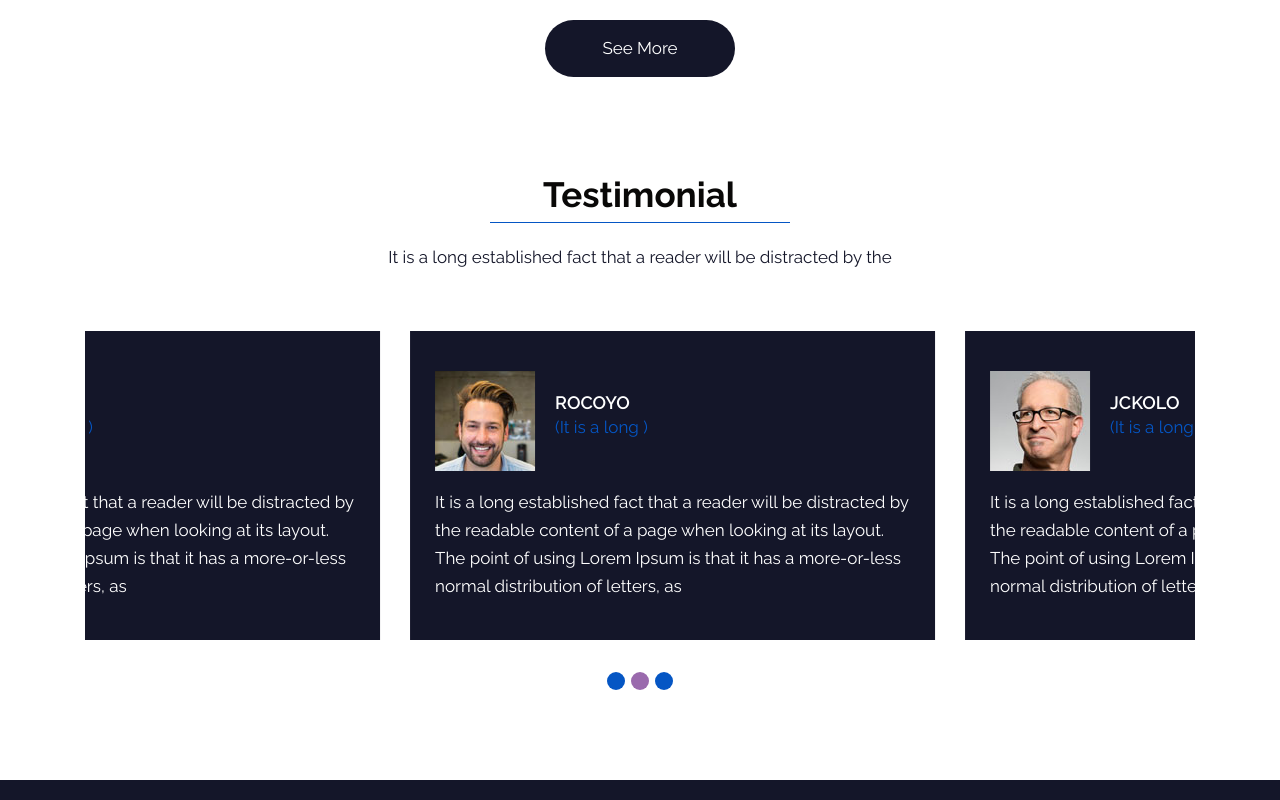
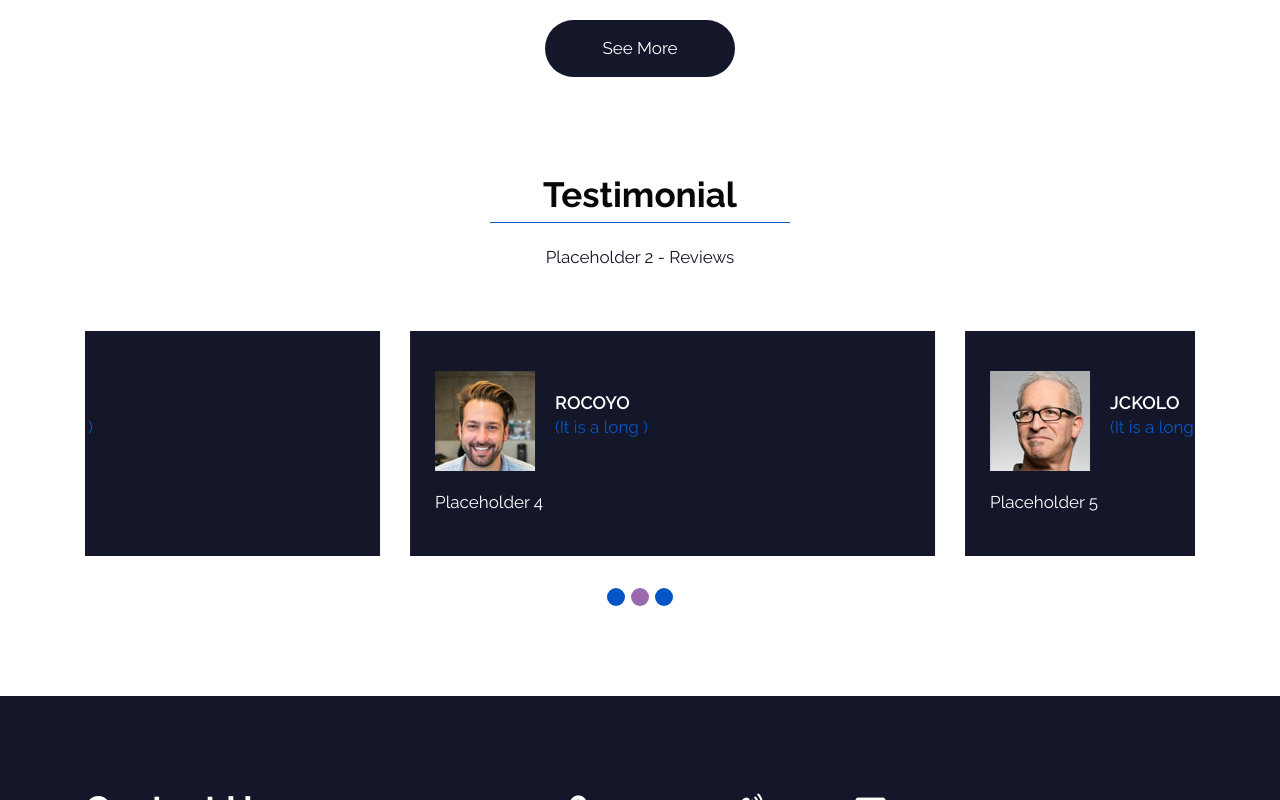
Before and after one commit to Eclipse04/MechanicMe, a plain HTML site: page index.html in a window 1280 px wide. Shown: the part 3176-3976 px from the top of the page. Drawn offline with nearby package versions, Linux system fonts and the light colour scheme.

Commit message:
Update index.html

```diff
--- a/index.html
+++ b/index.html
@@ -184,7 +184,7 @@
                <div class="col-md-12">
                   <div class="titlepage">
                      <h2>What We Do</h2>
-                     <p>It is a long established fact that a reader will be distracted by the </p>
+                     <p>Placeholder 1 - Summary</p>
                   </div>
                </div>
             </div>
@@ -237,7 +237,7 @@
                <div class="col-md-12">
                   <div class="titlepage">
                      <h2>Testimonial</h2>
-                     <p>It is a long established fact that a reader will be distracted by the </p>
+                     <p>Placeholder 2 - Reviews</p>
                   </div>
                </div>
             </div>
@@ -259,7 +259,7 @@
                                           <i><img src="images/tes.jpg" alt="#"/></i>
                                           <h4>JCKOLO</h4>
                                           <span>(It is a long )</span>
-                                          <p>It is a long established fact that a reader will be distracted by the readable content of a page when looking at its layout. The point of using Lorem Ipsum is that it has a more-or-less normal distribution of letters, as </p>
+                                          <p>Placeholder 3</p>
                                        </div>
                                     </div>
                                     <div class="col-md-6 margin_boot">
@@ -267,7 +267,7 @@
                                           <i><img src="images/tes1.jpg" alt="#"/></i>
                                           <h4>ROCOYO</h4>
                                           <span>(It is a long )</span>
-                                          <p>It is a long established fact that a reader will be distracted by the readable content of a page when looking at its layout. The point of using Lorem Ipsum is that it has a more-or-less normal distribution of letters, as </p>
+                                          <p>Placeholder 4</p>
                                        </div>
                                     </div>
                                  </div>
@@ -283,7 +283,7 @@
                                           <i><img src="images/tes.jpg" alt="#"/></i>
                                           <h4>JCKOLO</h4>
                                           <span>(It is a long )</span>
-                                          <p>It is a long established fact that a reader will be distracted by the readable content of a page when looking at its layout. The point of using Lorem Ipsum is that it has a more-or-less normal distribution of letters, as </p>
+                                          <p>Placeholder 5</p>
                                        </div>
                                     </div>
                                     <div class="col-md-6 margin_boot">
@@ -291,7 +291,7 @@
                                           <i><img src="images/tes1.jpg" alt="#"/></i>
                                           <h4>ROCOYO</h4>
                                           <span>(It is a long )</span>
-                                          <p>It is a long established fact that a reader will be distracted by the readable content of a page when looking at its layout. The point of using Lorem Ipsum is that it has a more-or-less normal distribution of letters, as </p>
+                                          <p>Placeholder 6</p>
                                        </div>
                                     </div>
                                  </div>
@@ -307,7 +307,7 @@
                                           <i><img src="images/tes.jpg" alt="#"/></i>
                                           <h4>JCKOLO</h4>
                                           <span>(It is a long )</span>
-                                          <p>It is a long established fact that a reader will be distracted by the readable content of a page when looking at its layout. The point of using Lorem Ipsum is that it has a more-or-less normal distribution of letters, as </p>
+                                          <p>Placeholder 7</p>
                                        </div>
                                     </div>
                                     <div class="col-md-6 margin_boot">
@@ -315,7 +315,7 @@
                                           <i><img src="images/tes1.jpg" alt="#"/></i>
                                           <h4>ROCOYO</h4>
                                           <span>(It is a long )</span>
-                                          <p>It is a long established fact that a reader will be distracted by the readable content of a page when looking at its layout. The point of using Lorem Ipsum is that it has a more-or-less normal distribution of letters, as </p>
+                                          <p>Placeholder 8</p>
                                        </div>
                                     </div>
                                  </div>
```
